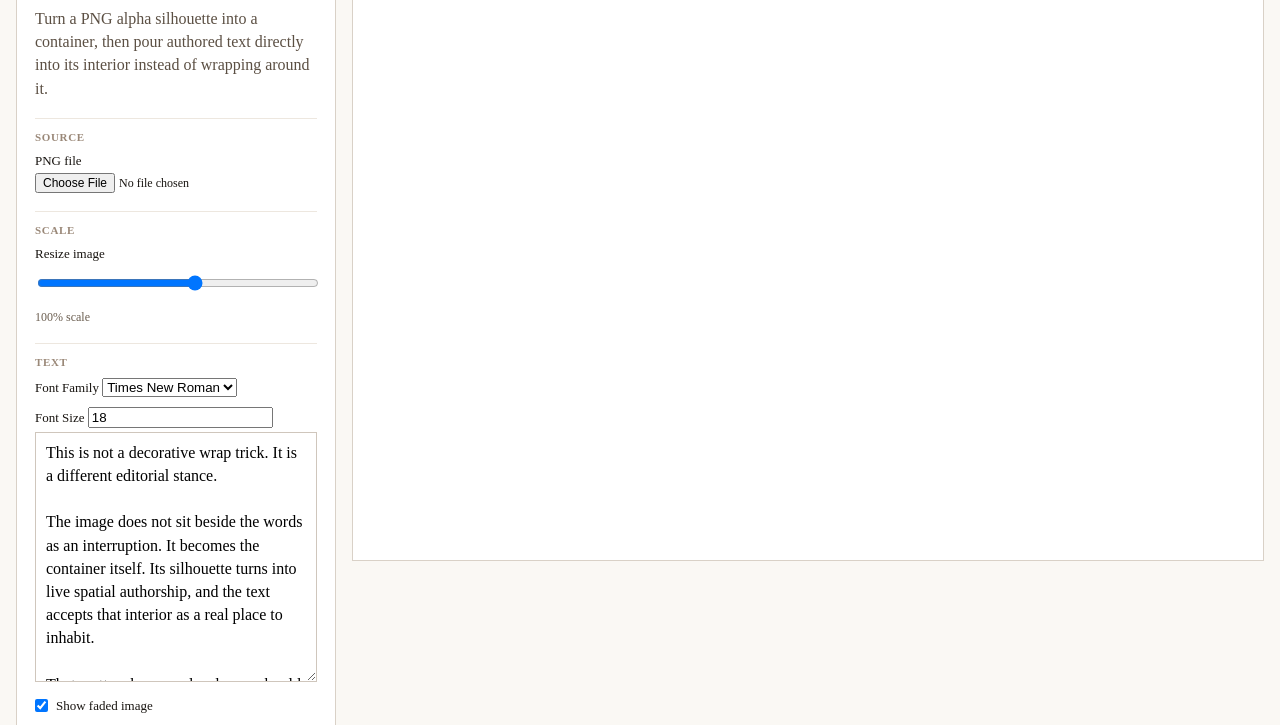
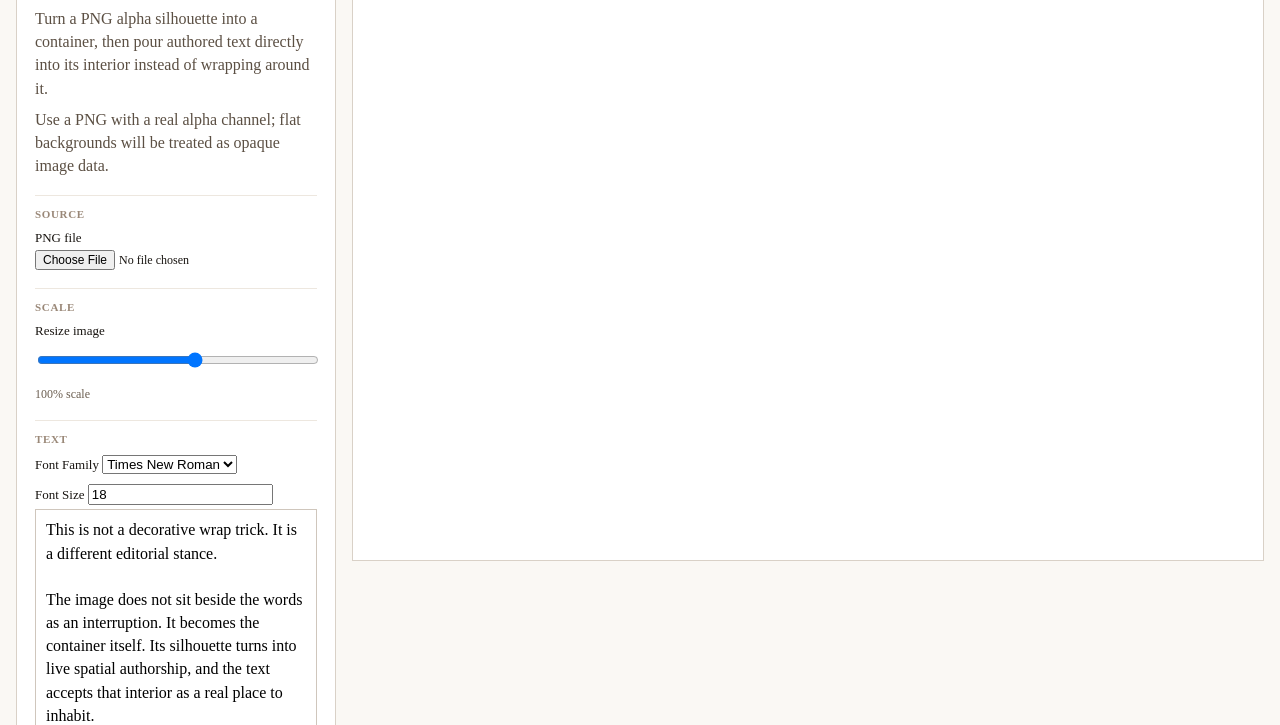
Before and after one commit to cosmiciron/prelayout, a website: page demos/pour-image.html in a window 1280 px wide. Shown: the part 75-800 px from the top of the page. Drawn offline with Linux system fonts and the light colour scheme.

Commit message:
Add source guidance to media demos

```diff
--- a/demos/pour-image.html
+++ b/demos/pour-image.html
@@ -21,6 +21,7 @@
     .stage { position: relative; overflow: hidden; min-height: 620px; }
     h1 { margin: 0 0 10px; font-size: 32px; }
     p.desc { margin: 0; font-size: 16px; line-height: 1.45; color: #5b4f43; }
+    p.desc + p.desc { margin-top: 8px; }
     .group { margin-top: 18px; padding-top: 12px; border-top: 1px solid #ede7df; font-size: 11px; font-weight: 700; letter-spacing: 0.06em; text-transform: uppercase; color: #9a8878; }
     label { display: block; margin-top: 10px; font-size: 13px; }
     input[type="text"], input[type="range"], textarea { width: 100%; font: inherit; border: 1px solid #cfc6bc; padding: 8px 10px; margin-top: 4px; background: #fff; }
@@ -59,6 +60,7 @@
     <section class="panel">
       <h1>Pour Image</h1>
       <p class="desc">Turn a PNG alpha silhouette into a container, then pour authored text directly into its interior instead of wrapping around it.</p>
+      <p class="desc">Use a PNG with a real alpha channel; flat backgrounds will be treated as opaque image data.</p>
 
       <div class="group">Source</div>
       <label>PNG file <input type="file" id="file-input" accept="image/png,image/*"></label>
```
Also changed, not shown: demos/dancing-text.html (+2 -0 lines), demos/exclusion-image.html (+1 -0 lines).
